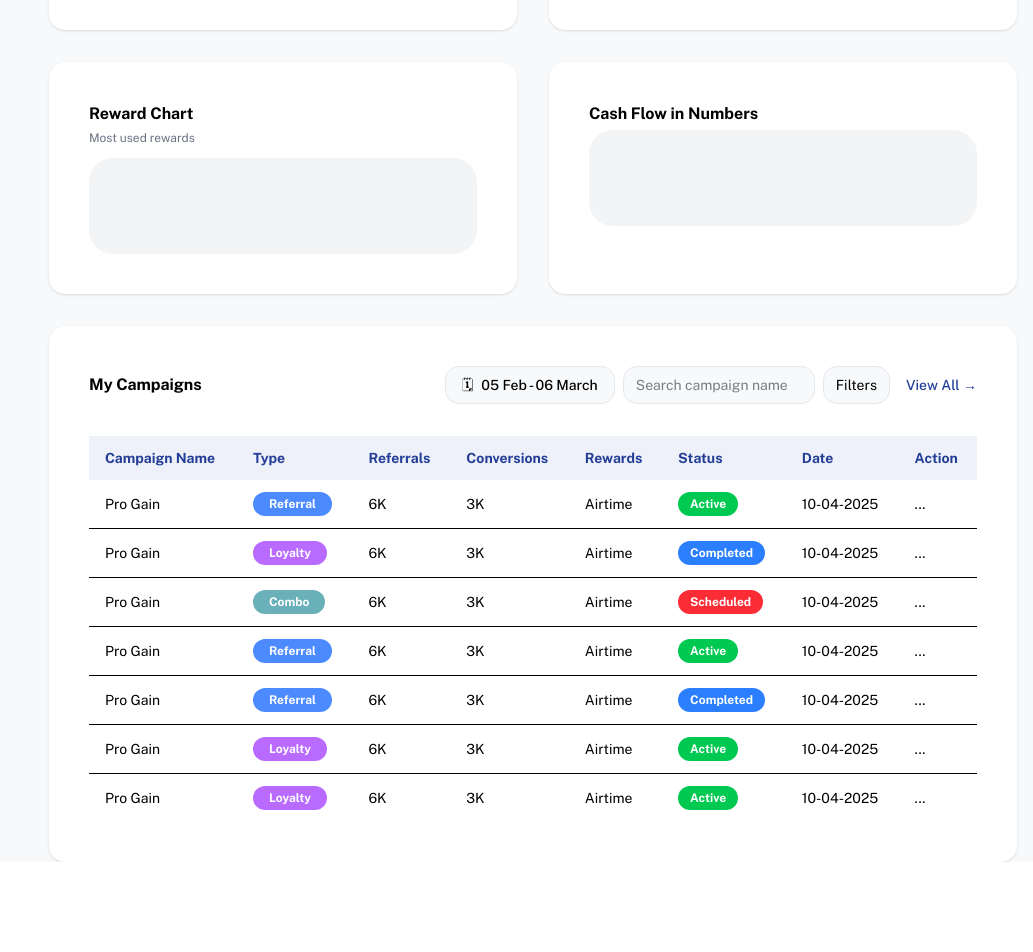
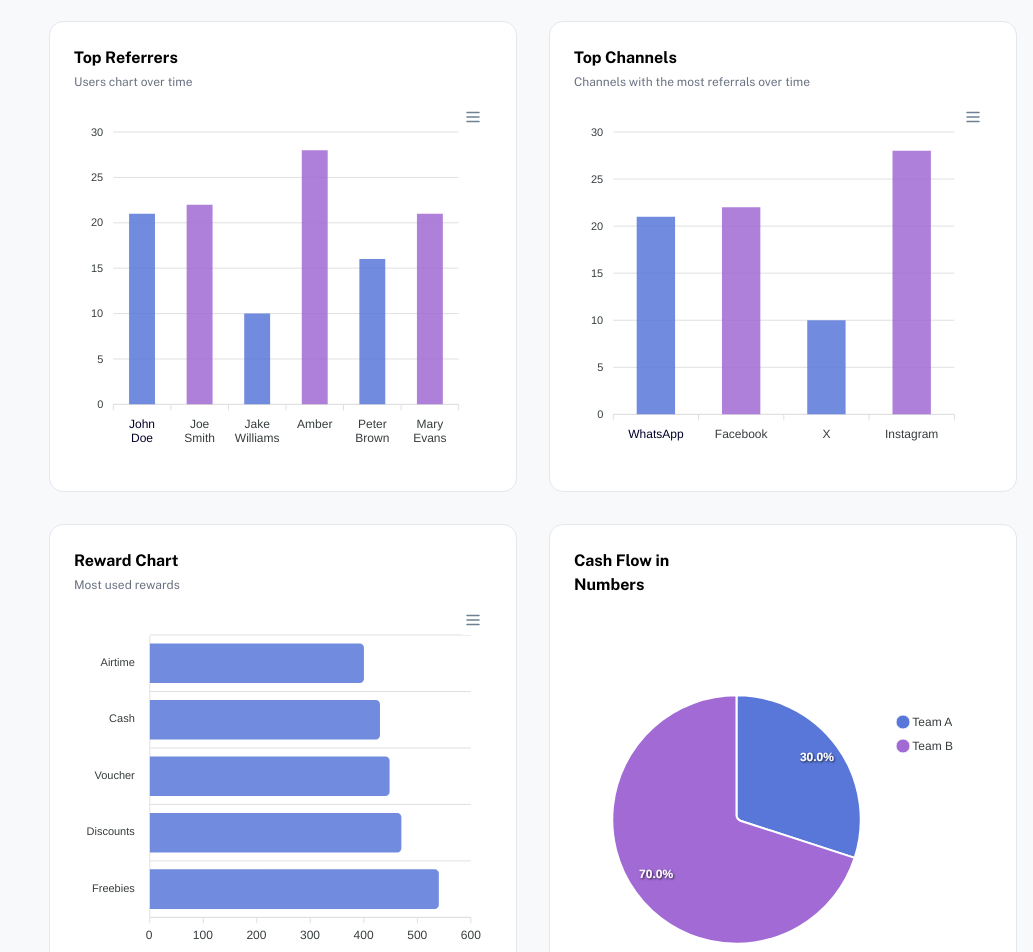
Before and after one commit to SharePro-Org/sharepro, a Next.js app: page /business/dashboard in a window 1280 px wide. Shown: the part 740-1692 px from the top of the page, without its empty margins (247-1280 px from the left). Before the commit the page ends 1602 px from the top, so only its background shows below. Built offline with nearby package versions, Linux system fonts and the light colour scheme.

Commit message:
Add apexcharts and react-apexcharts for data visualization in dashboard; update package dependencies and clean up package files

```diff
--- a/package.json
+++ b/package.json
@@ -13,10 +13,12 @@
     "@headlessui/react": "^2.2.4",
     "@radix-ui/react-dialog": "^1.1.14",
     "@shadcn/ui": "^0.0.4",
+    "apexcharts": "^5.2.0",
     "graphql": "^16.11.0",
     "lucide-react": "^0.525.0",
     "next": "15.4.1",
     "react": "19.1.0",
+    "react-apexcharts": "^1.7.0",
     "react-dom": "19.1.0",
     "react-icons": "^5.5.0"
   },
--- a/src/app/business/dashboard/page.tsx
+++ b/src/app/business/dashboard/page.tsx
@@ -1,19 +1,210 @@
+"use client";
+
 import { Card } from "@/components/ui/card";
 import DashboardLayout from "@/components/dashboard/DashboardLayout";
 import { Flame, HeartIcon, MessageCircleReply, Users } from "lucide-react";
+import { useState, useEffect } from "react";
+import dynamic from "next/dynamic";
 
-// Demo stat icons—replace with your real icons
-const StatIcon = ({ color }: { color: string }) => (
-  <span
-    className={`inline-flex items-center justify-center rounded-full`}
-    style={{ width: 44, height: 44, background: color, minWidth: 44 }}
-  >
-    {/* Put your SVG or Icon here */}
-    <span className="w-7 h-7 block" />
-  </span>
-);
+const ReactApexChart = dynamic(() => import("react-apexcharts"), {
+  ssr: false,
+  loading: () => (
+    <div className="h-[350px] bg-gray-100 animate-pulse rounded"></div>
+  ),
+});
 
 export default function Dashboard() {
+  const [isClient, setIsClient] = useState(false);
+
+  useEffect(() => {
+    setIsClient(true);
+  }, []);
+
+  const [state, setState] = useState({
+    series: [
+      {
+        name: "Desktops",
+        data: [10, 41, 35, 51, 49, 62, 69, 91, 148],
+      },
+    ],
+    options: {
+      chart: {
+        height: 350,
+        zoom: {
+          enabled: false,
+        },
+      },
+      dataLabels: {
+        enabled: false,
+      },
+      stroke: {
+        curve: "straight" as const,
+      },
+      title: {
+        text: "",
+        align: "left" as const,
+      },
+      grid: {
+        row: {
+          colors: ["#f3f3f3", "transparent"], // takes an array which will be repeated on columns
+          opacity: 0.5,
+        },
+      },
+      xaxis: {
+        categories: [
+          "Jan",
+          "Feb",
+          "Mar",
+          "Apr",
+          "May",
+          "Jun",
+          "Jul",
+          "Aug",
+          "Sep",
+        ],
+      },
+    },
+  });
+
+  const [data, setData] = useState({
+    series: [
+      {
+        data: [21, 22, 10, 28, 16, 21],
+      },
+    ],
+    options: {
+      chart: {
+        height: 350,
+        type: "bar" as const,
+        events: {
+          // click: function(chart, w, e) {
+          // console.log(chart, w, e)
+        },
+      },
+      colors: ["#5977D9", "#A16AD4"],
+      plotOptions: {
+        bar: {
+          columnWidth: "45%",
+          distributed: true,
+        },
+      },
+      dataLabels: {
+        enabled: false,
+      },
+      legend: {
+        show: false,
+      },
+      xaxis: {
+        categories: [
+          ["John", "Doe"],
+          ["Joe", "Smith"],
+          ["Jake", "Williams"],
+          "Amber",
+          ["Peter", "Brown"],
+          ["Mary", "Evans"],
+        ],
+        labels: {
+          style: {
+            colors: ["#030229"],
+            fontSize: "12px",
+          },
+        },
+      },
+    },
+  });
+
+  const [channels, setChannels] = useState({
+    series: [
+      {
+        data: [21, 22, 10, 28],
+      },
+    ],
+    options: {
+      chart: {
+        height: 350,
+        type: "bar" as const,
+        events: {
+          // click: function(chart, w, e) {
+          // console.log(chart, w, e)
+        },
+      },
+      colors: ["#5977D9", "#A16AD4"],
+      plotOptions: {
+        bar: {
+          columnWidth: "45%",
+          distributed: true,
+        },
+      },
+      dataLabels: {
+        enabled: false,
+      },
+      legend: {
+        show: false,
+      },
+      xaxis: {
+        categories: ["WhatsApp", "Facebook", "X", "Instagram"],
+        labels: {
+          style: {
+            colors: ["#030229"],
+            fontSize: "12px",
+          },
+        },
+      },
+    },
+  });
+
+  const [rewards, setRewards] = useState({
+    series: [
+      {
+        data: [400, 430, 448, 470, 540],
+      },
+    ],
+    options: {
+      chart: {
+        type: "bar" as const,
+        height: 350,
+      },
+      colors: ["#5977D9", "#A16AD4"],
+      plotOptions: {
+        bar: {
+          borderRadius: 4,
+          borderRadiusApplication: "end" as const,
+          horizontal: true,
+        },
+      },
+      dataLabels: {
+        enabled: false,
+      },
+      xaxis: {
+        categories: ["Airtime", "Cash", "Voucher", "Discounts", "Freebies"],
+      },
+    },
+  });
+
+  const [cash, setCash] = useState({
+    series: [30, 70],
+    options: {
+      chart: {
+        width: 380,
+        type: "pie" as const,
+      },
+      colors: ["#5977D9", "#A16AD4"],
+      labels: ["Team A", "Team B"],
+      responsive: [
+        {
+          breakpoint: 480,
+          options: {
+            chart: {
+              width: 200,
+            },
+            legend: {
+              position: "bottom" as const,
+            },
+          },
+        },
+      ],
+    },
+  });
   return (
     <DashboardLayout>
       <div className="flex flex-col gap-8 w-full">
@@ -78,52 +269,101 @@ export default function Dashboard() {
         </div>
 
         {/* Main graphs/cards */}
-        <div className="grid grid-cols-1 md:grid-cols-1 gap-8">
-          <Card className="w-full min-h-[220px]">
-            <div className="font-semibold text-base mb-1">
-              Referral Engagement Graph
-            </div>
-            <div className="text-xs text-gray-500 mb-3">
-              Referrals over time
-            </div>
-            {/* Placeholder for chart */}
-            <div className="bg-gray-100 h-28 rounded-lg" />
-          </Card>
+        {/* <div className="grid grid-cols-1 md:grid-cols-1 gap-8"> */}
+        <div className="w-screen rounded-md bg-white p-6 max-w-full relative border border-[#E4E7EC]">
+          <div className="font-semibold text-base mb-1">
+            Referral Engagement Graph
+          </div>
+          <div className="text-xs text-gray-500 mb-3">Referrals over time</div>
+          {/* Placeholder for chart */}
+          <div id="chart">
+            {isClient && (
+              <ReactApexChart
+                options={state.options}
+                series={state.series}
+                type="line"
+                height={350}
+                width={"100%"}
+              />
+            )}
+          </div>
         </div>
+        {/* </div> */}
 
         {/* 2x2 chart grid */}
         <div className="grid grid-cols-1 md:grid-cols-2 gap-8">
-          <Card className="w-full min-h-[180px]">
+          <div className="w-full border border-[#E4E7EC] bg-white rounded-md p-6">
             <div className="font-semibold text-base mb-1">Top Referrers</div>
             <div className="text-xs text-gray-500 mb-3">
               Users chart over time
             </div>
             {/* Placeholder */}
-            <div className="bg-gray-100 h-24 rounded-lg" />
-          </Card>
-          <Card className="w-full min-h-[180px]">
+            <div className="relative">
+              <div id="chart">
+                {isClient && (
+                  <ReactApexChart
+                    options={data.options}
+                    series={data.series}
+                    type="bar"
+                    height={350}
+                  />
+                )}
+              </div>
+            </div>
+          </div>
+          <div className="w-full border border-[#E4E7EC] bg-white rounded-md p-6">
             <div className="font-semibold text-base mb-1">Top Channels</div>
             <div className="text-xs text-gray-500 mb-3">
               Channels with the most referrals over time
             </div>
             {/* Placeholder */}
-            <div className="bg-gray-100 h-24 rounded-lg" />
-          </Card>
+            <div className="relative">
+              <div id="chart">
+                {isClient && (
+                  <ReactApexChart
+                    options={channels.options}
+                    series={channels.series}
+                    type="bar"
+                    height={350}
+                  />
+                )}
+              </div>
+            </div>
+          </div>
         </div>
         <div className="grid grid-cols-1 md:grid-cols-2 gap-8">
-          <Card className="w-full min-h-[180px]">
+          <div className="w-full border border-[#E4E7EC] bg-white rounded-md p-6">
             <div className="font-semibold text-base mb-1">Reward Chart</div>
             <div className="text-xs text-gray-500 mb-3">Most used rewards</div>
             {/* Placeholder */}
-            <div className="bg-gray-100 h-24 rounded-lg" />
-          </Card>
-          <Card className="w-full min-h-[180px]">
-            <div className="font-semibold text-base mb-1">
+            {isClient && (
+              <div id="chart">
+                <ReactApexChart
+                  options={rewards.options}
+                  series={rewards.series}
+                  type="bar"
+                  height={350}
+                />
+              </div>
+            )}
+          </div>
+          <div className="w-full border border-[#E4E7EC] bg-white rounded-md p-6">
+            <div className="font-semibold w-32 text-base mb-6">
               Cash Flow in Numbers
             </div>
-            {/* Placeholder */}
-            <div className="bg-gray-100 h-24 rounded-lg" />
-          </Card>
+            <div className="flex items-center justify-center min-h-[400px] w-full">
+              {isClient && (
+                <div id="chart">
+                  <ReactApexChart
+                    options={cash.options}
+                    series={cash.series}
+                    type="pie"
+                    width={380}
+                  />
+                </div>
+              )}
+            </div>
+          </div>
         </div>
 
         {/* Campaigns table */}
```
Also changed, not shown: 2 other files (tests, documents, lock files or other folders).
